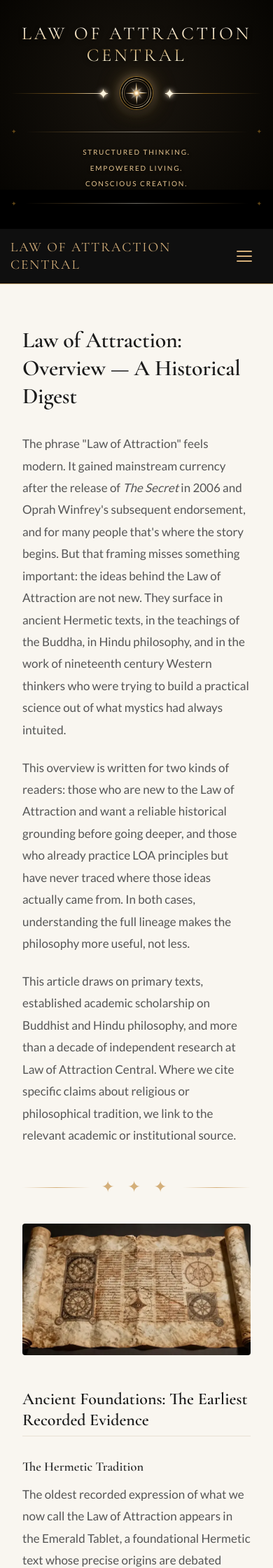
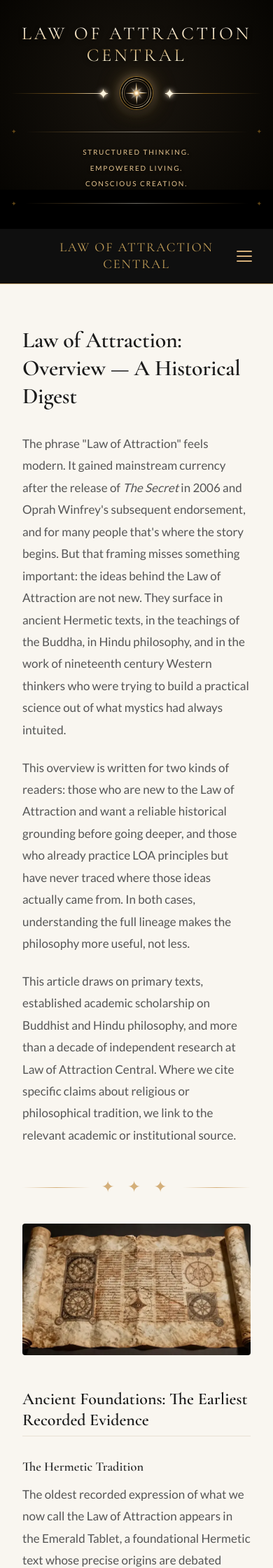
Before and after one commit to LOAC-Central/loacentral, a Jekyll site: the page built from index.html, in a window 390 px wide. Shown: the top 2240 px of the page at 70% size. Built offline with Jekyll 4.4.1, drawn with Linux system fonts in a browser that asks for light colours.

Commit message:
Update header.html

```diff
--- a/_includes/header.html
+++ b/_includes/header.html
@@ -542,25 +542,37 @@
   </ul>
 
 </nav>
-<!-- Global Mobile Header Fix -->
 <style>
 @media (max-width: 768px) {
-    /* Prevent the container from collapsing or clipping horizontally */
+    /* 1. Ensure the nav container covers full screen width cleanly */
     .nav-inner {
         display: block !important;
+        position: relative !important;
         width: 100% !important;
-        max-width: 100% !important;
-        padding-right: 60px !important; /* Creates a strict safety zone for the hamburger */
         box-sizing: border-box !important;
+        /* Equal left and right cushions keep the middle text mathematically centered */
+        padding: 15px 60px 15px 60px !important;
     }
 
-    /* Keep text beautifully aligned left, fluidly sized, and safe from overlapping */
+    /* 2. Dynamically center the brand title and handle text wrapping gracefully */
     .nav-brand {
         display: block !important;
-        text-align: left !important;
-        font-size: 1.2rem !important; /* Perfect balance for mobile and small tablets */
-        white-space: normal !important; /* Fluidly wraps to 2 neat lines ONLY if screen gets micro-small */
+        text-align: center !important; /* Force text to stay in the middle */
+        font-size: 1.15rem !important;
         line-height: 1.3 !important;
+        white-space: normal !important; /* Lets "CENTRAL" wrap smoothly to line two on small screens */
+        color: #c5a059 !important;
+        margin: 0 auto !important;
+        width: 100% !important;
+    }
+
+    /* 3. Keep the hamburger locked to its right wall pocket */
+    .nav-toggle-label {
+        position: absolute !important;
+        right: 15px !important;
+        top: 50% !important;
+        transform: translateY(-50%) !important; /* Keeps it vertically lined up */
+        margin: 0 !important;
     }
 }
 </style>
```
